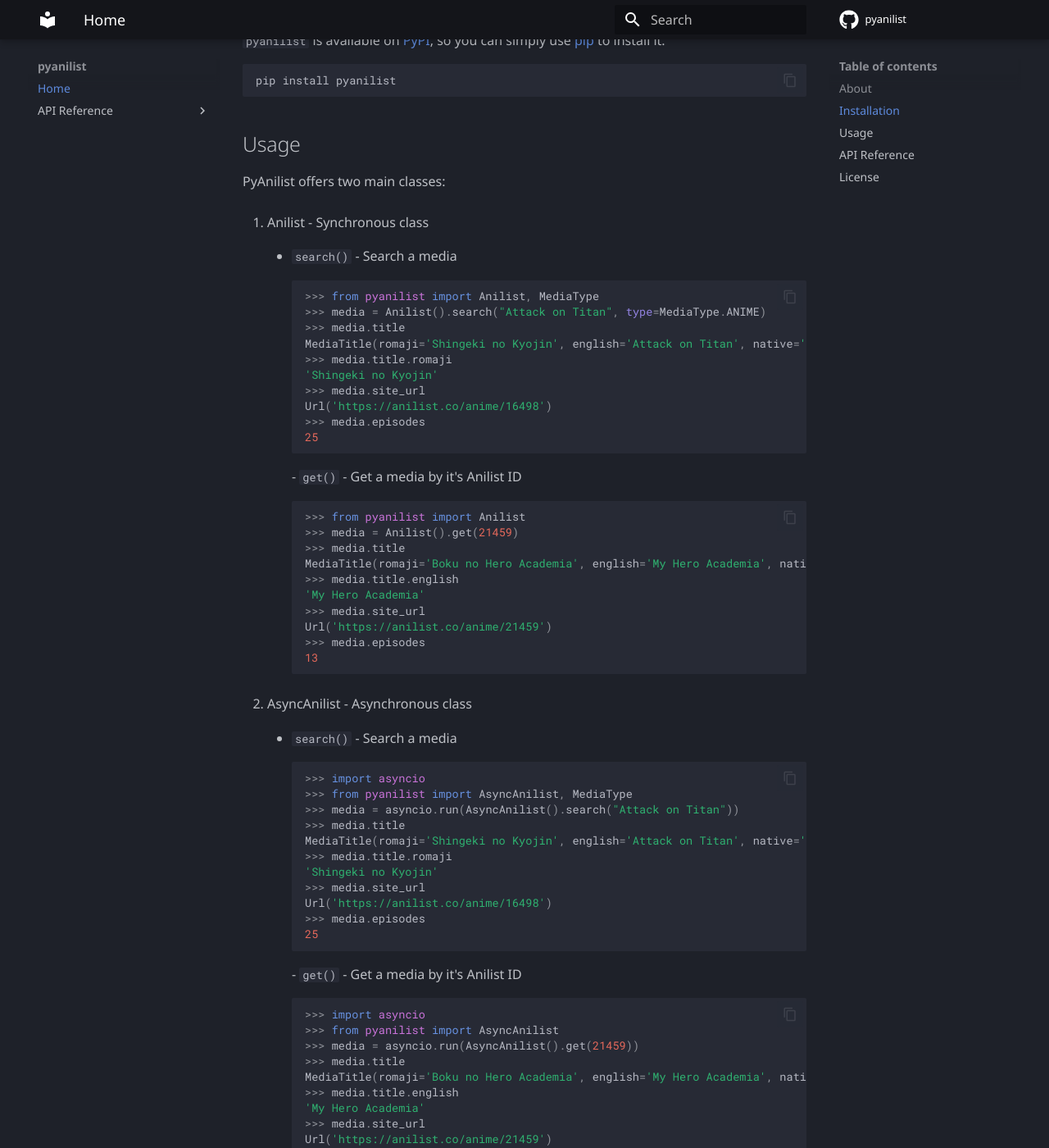
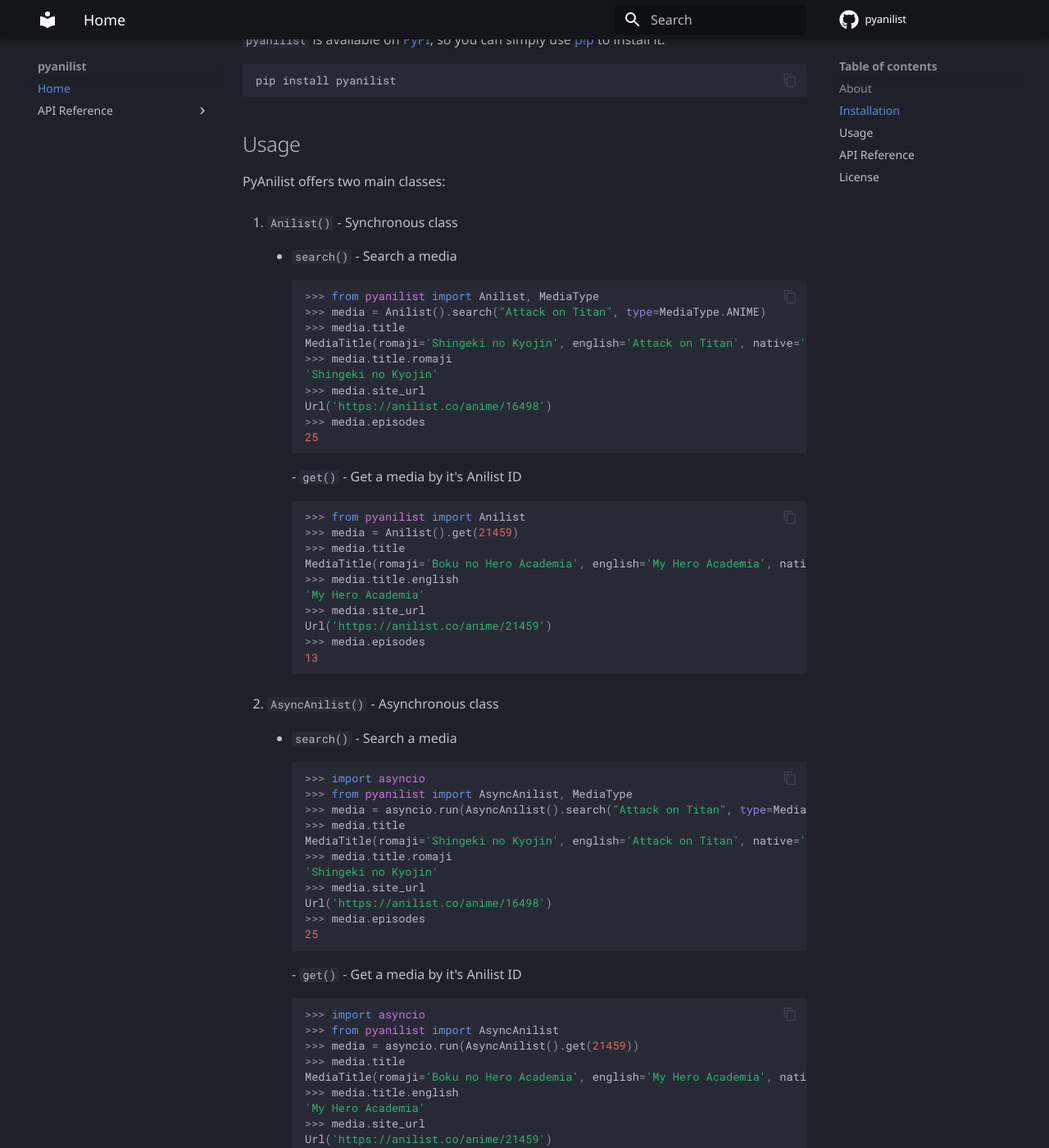
Before and after one commit to Ravencentric/pyanilist, an MkDocs documentation site: the page built from docs/index.md, in a window 1280 px wide and 1400 px high, scrolled down 616 px. Shown: the whole window at 82% size. Built offline with MkDocs 1.6.1 and Material for MkDocs 9.7.7, drawn with Linux system fonts in a browser that asks for light colours; comment, search, counter and statistics services are not loaded.

Commit message:
docs: links

````diff
--- a/docs/index.md
+++ b/docs/index.md
@@ -1,7 +1,7 @@
 <br/>
 <p align="center">
   <a href="https://github.com/Ravencentric/pyanilist">
-    <img src="/assets/logo.svg" alt="Logo" width="400" height="100">
+    <img src="https://github.com/Ravencentric/pyanilist/blob/main/docs/assets/logo.png" alt="Logo" width="400">
   </a>
   <p align="center">
     Simple read-only Anilist API wrapper
@@ -29,7 +29,7 @@
 
 PyAnilist offers two main classes:
 
-1. Anilist - Synchronous class
+1. `Anilist()` - Synchronous class
     - `search()` - Search a media
 
         ```py
@@ -59,13 +59,13 @@
         13
         ```
 
-2. AsyncAnilist - Asynchronous class
+2. `AsyncAnilist()` - Asynchronous class
     - `search()` - Search a media
 
         ```py
         >>> import asyncio
         >>> from pyanilist import AsyncAnilist, MediaType
-        >>> media = asyncio.run(AsyncAnilist().search("Attack on Titan"))
+        >>> media = asyncio.run(AsyncAnilist().search("Attack on Titan", type=MediaType.ANIME))
         >>> media.title
         MediaTitle(romaji='Shingeki no Kyojin', english='Attack on Titan', native='進撃の巨人')
         >>> media.title.romaji
````
